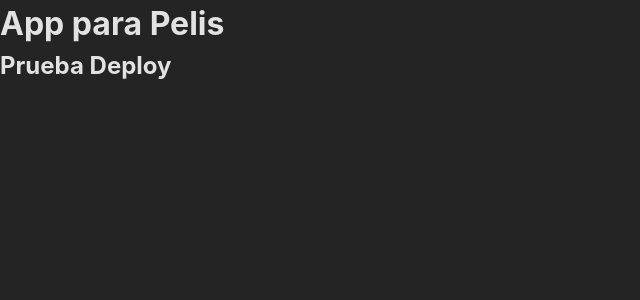
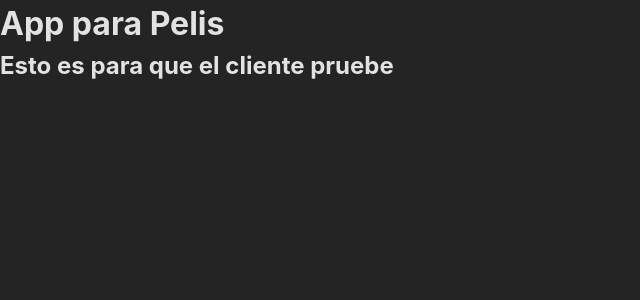
Before and after one commit to SotoCarlosJ/reactfilm_2023, a React (Vite) app: page / in a window 1280 px wide. Shown: the top 300 px of the page, without its empty margins (0-640 px from the left). Built offline with nearby package versions, Linux system fonts and the light colour scheme.

Commit message:
[cfg] - base UAT

```diff
--- a/src/App.jsx
+++ b/src/App.jsx
@@ -2,7 +2,7 @@ const App = () => {
   return (
     <div>
       <h1>App para Pelis</h1>
-      <h2>Prueba Deploy</h2>
+      <h2>Esto es para que el cliente pruebe</h2>
     </div>
   )
 }
```
